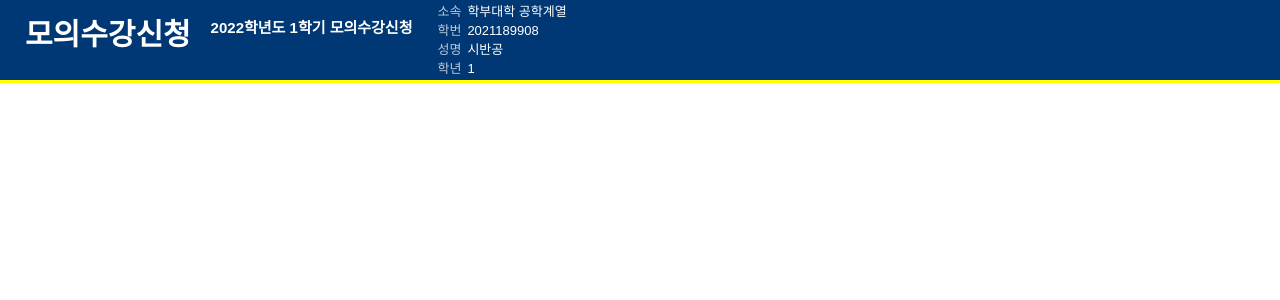
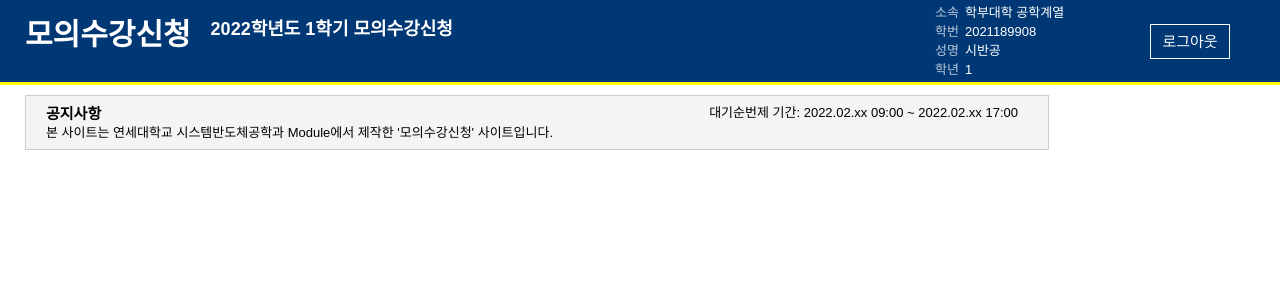
Before and after one commit to Jiwhan-Kim/Module_Imit, a React (Create React App) app: page /main in a window 1280 px wide. Shown: the top 300 px of the page. Built offline with nearby package versions, Linux system fonts and the light colour scheme.

Commit message:
220107 editHeader

```diff
--- a/src/components/molecules/header/index.jsx
+++ b/src/components/molecules/header/index.jsx
@@ -1,18 +1,33 @@
 import React from "react";
 import styled from "styled-components";
+import { Link } from "react-router-dom";
 
 function Header() {
   return (
     <HeaderBox>
       <div
-        style={{ paddingTop: "2rem", paddingLeft: "2.5rem", display: "flex" }}
+        style={{
+          paddingTop: "2rem",
+          paddingLeft: "2.5rem",
+          display: "flex",
+          flexDirection: "row",
+        }}
       >
         <TitleString style={{ fontSize: "3rem" }}>모의수강신청</TitleString>
-        <TitleString style={{ fontSize: "1.5rem" }}>
+        <TitleString style={{ fontSize: "1.8rem" }}>
           2022학년도 1학기 모의수강신청
         </TitleString>
       </div>
-      <table style={{ margin: "0.2rem" }}>
+      <div
+        style={{
+          width: "30rem",
+          display: "flex",
+          alignItems: "center",
+          justifyContent: "space-between",
+          marginRight: "5rem",
+        }}
+      >
+        <table style={{ margin: "0.3rem 2.5rem 0.3rem 0.2rem" }}>
           <tr>
             <Td0>소속</Td0>
             <Td1>학부대학 공학계열</Td1>
@@ -30,6 +45,10 @@ function Header() {
             <Td1>1</Td1>
           </tr>
         </table>
+        <Link to="/" style={{ textDecoration: "none" }}>
+          <LogoutButton>로그아웃</LogoutButton>
+        </Link>
+      </div>
     </HeaderBox>
   );
 }
@@ -37,10 +56,11 @@ function Header() {
 export default Header;
 
 const HeaderBox = styled.div`
-  width: 100vw;
   background-color: #003875;
   border-bottom: 0.3rem solid #ffff00;
   display: flex;
+  flex-direction: row;
+  justify-content: space-between;
 `;
 const TitleString = styled.div`
   color: white;
@@ -57,3 +77,14 @@ const Td1 = styled.td`
   font-size: 1.3rem;
   padding: 0.3rem;
 `;
+const LogoutButton = styled.td`
+  width: 8rem;
+  height: 3.5rem;
+  border: 1px solid #ffffff;
+  color: white;
+  font-size: 1.5rem;
+
+  display: flex;
+  align-items: center;
+  justify-content: center;
+`;
--- /dev/null
+++ b/src/components/molecules/info/index.jsx
@@ -0,0 +1,43 @@
+import React from "react";
+import styled from "styled-components";
+
+function Info() {
+  return (
+    <InfoBox>
+      <div>
+        <TitleStr>공지사항</TitleStr>
+        <div style={{ height: "0.5rem" }} />
+        <NormalStr>
+          본 사이트는 연세대학교 시스템반도체공학과 Module에서 제작한
+          '모의수강신청' 사이트입니다.
+        </NormalStr>
+      </div>
+
+      <div>
+        <NormalStr>
+          대기순번제 기간: 2022.02.xx 09:00 ~ 2022.02.xx 17:00
+        </NormalStr>
+      </div>
+    </InfoBox>
+  );
+}
+
+export default Info;
+
+const InfoBox = styled.div`
+  width: 102.4rem;
+  padding: 1rem 3rem 1rem 2rem;
+  display: flex;
+  flex-direction: row;
+  justify-content: space-between;
+  background-color: #f4f4f4;
+  border: 1px solid #cccccc;
+`;
+const TitleStr = styled.p`
+  font-size: 1.5rem;
+  font-weight: 700;
+`;
+const NormalStr = styled.p`
+  font-size: 1.3rem;
+  font-weight: 400;
+`;
--- a/src/components/views/MainView/index.jsx
+++ b/src/components/views/MainView/index.jsx
@@ -2,14 +2,15 @@ import React from "react";
 import styled from "styled-components";
 // components
 import Header from "../../molecules/header";
+import Info from "../../molecules/info";
 
 function MainView({ inputHour, inputMin }) {
   return (
     <OutLineBox>
       <Header />
-      <h1>
-        {inputHour} {inputMin}
-      </h1>
+      <BodyBox>
+        <Info />
+      </BodyBox>
     </OutLineBox>
   );
 }
@@ -17,5 +18,15 @@ function MainView({ inputHour, inputMin }) {
 export default MainView;
 
 const OutLineBox = styled.div`
-  margin-bottom: 71.2rem;
+  min-width: 107.4rem;
 `;
+//min-width = 102.4 + 2.5(margin-left) + 2.5(margin-right) rem;
+
+const BodyBox = styled.div`
+  margin: 1rem 0rem 0rem 2.5rem;
+  background-color: black;
+  display: flex;
+  flex-direction: column;
+  width: 102.4rem;
+  height: 3rem;
+`;
```
Lines whose indentation alone changed are shown as unchanged.
